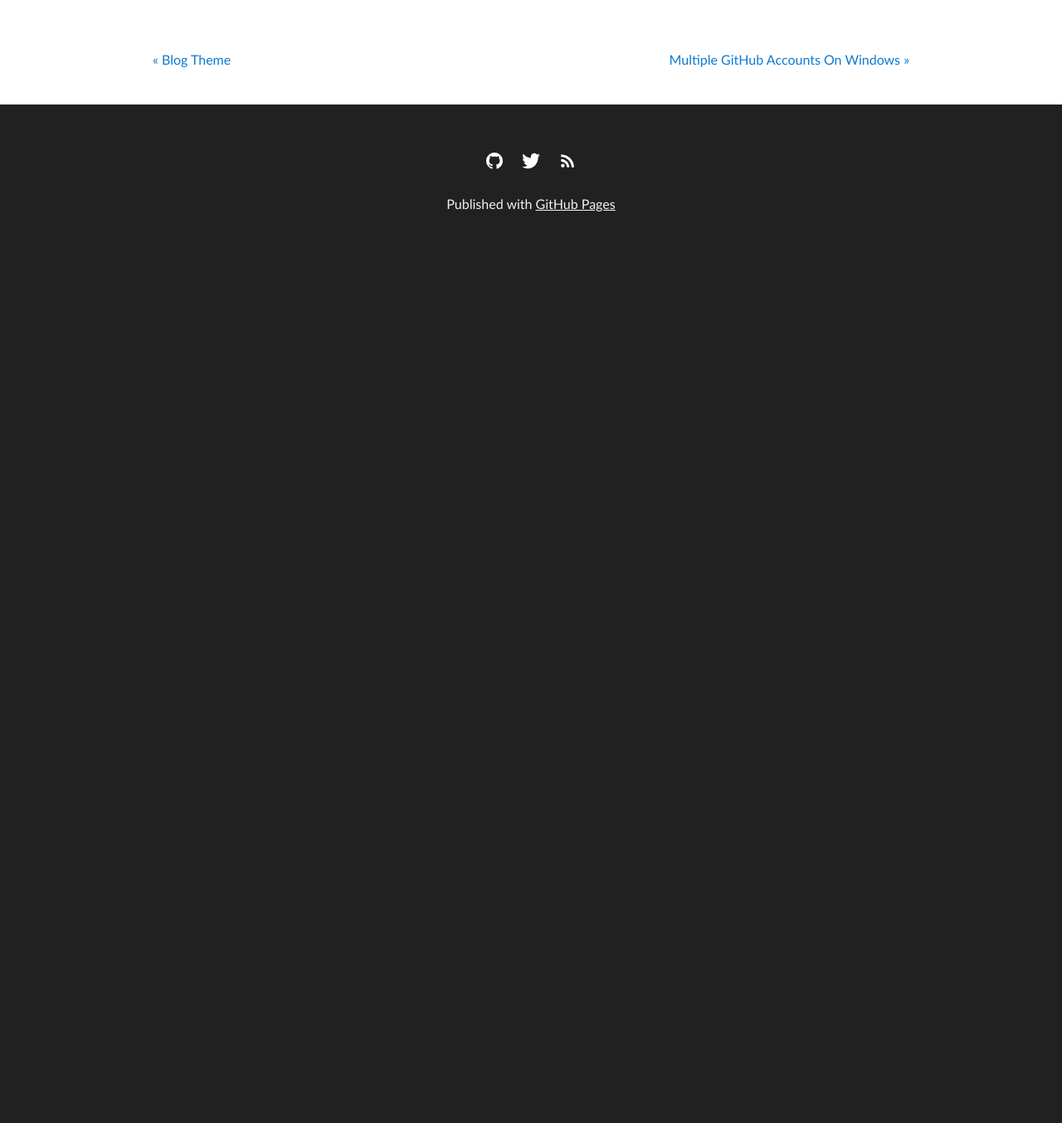
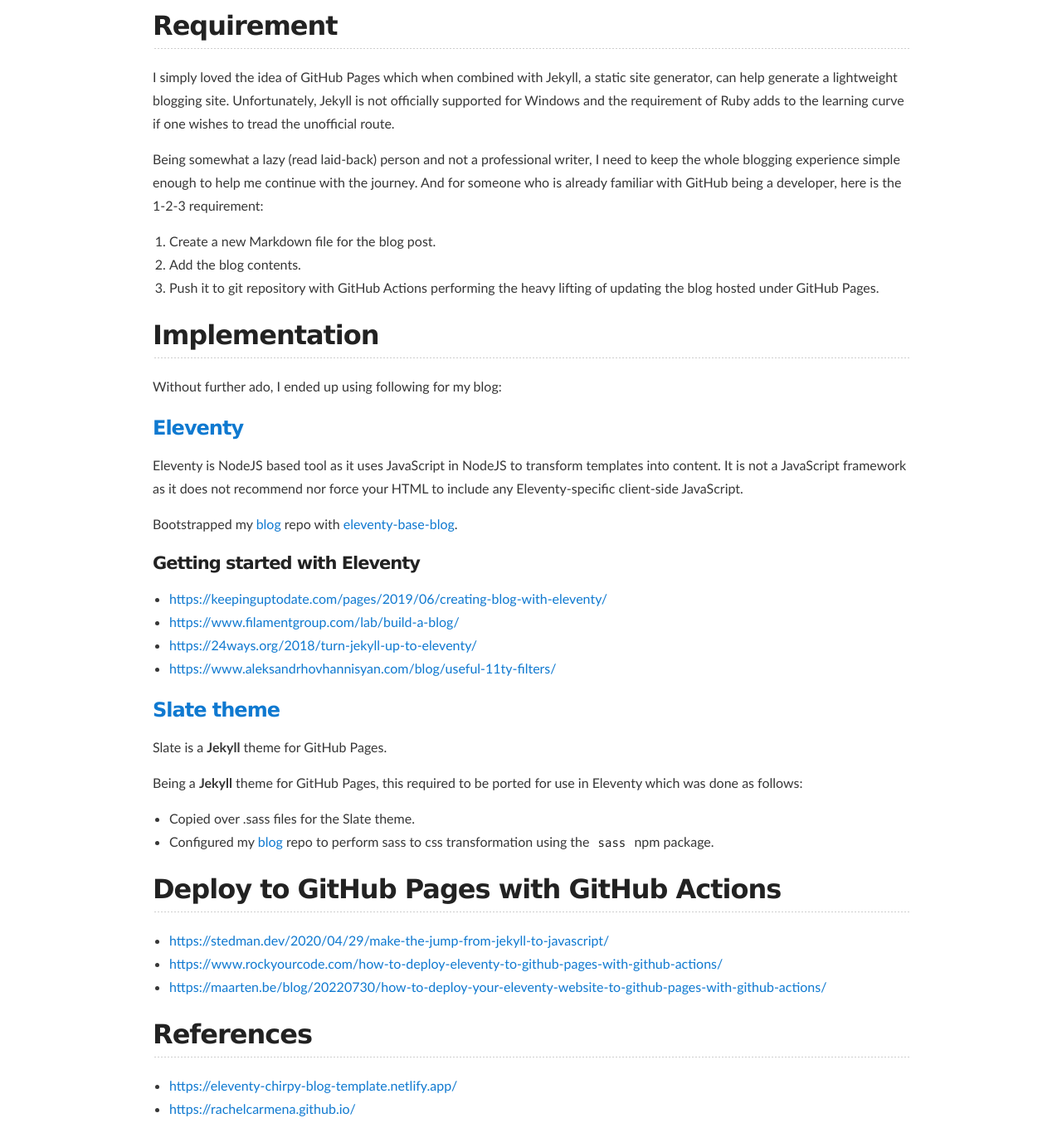
Before and after one commit to jignesh-dalal/blog, an Eleventy site: page content/posts/2022-12-10-how-i-made-this-blog.md in a window 1280 px wide. Shown: the part 341-1695 px from the top of the page at 83% size. Before the commit the page ends 800 px from the top, so only its background shows below. Built offline with nearby package versions, Linux system fonts and the light colour scheme; Eleventy itself is replaced by a stand-in of ours; files that its build step writes are made by us from their sources.

Commit message:
blog content added

```diff
--- a/content/posts/2022-12-10-how-i-made-this-blog.md
+++ b/content/posts/2022-12-10-how-i-made-this-blog.md
@@ -5,3 +5,44 @@
   - git
   - tech
 ---
+
+## Requirement
+I simply loved the idea of GitHub Pages which when combined with Jekyll, a static site generator, can help generate a lightweight blogging site. Unfortunately, Jekyll is not officially supported for Windows and the requirement of Ruby adds to the learning curve if one wishes to tread the unofficial route.
+
+Being somewhat a lazy (read laid-back) person and not a professional writer, I need to keep the whole blogging experience simple enough to help me continue with the journey. And for someone who is already familiar with GitHub being a developer, here is the 1-2-3 requirement:
+1. Create a new Markdown file for the blog post.
+2. Add the blog contents.
+3. Push it to git repository with GitHub Actions performing the heavy lifting of updating the blog hosted under GitHub Pages.
+
+## Implementation
+Without further ado, I ended up using following for my blog:
+
+### [Eleventy](https://www.11ty.dev/docs/)
+Eleventy is NodeJS based tool as it uses JavaScript in NodeJS to transform templates into content. It is not a JavaScript framework as it does not recommend nor force your HTML to include any Eleventy-specific client-side JavaScript.
+
+Bootstrapped my [blog](https://github.com/jignesh-dalal/blog) repo with [eleventy-base-blog](https://github.com/11ty/eleventy-base-blog).
+
+#### Getting started with Eleventy
+* https://keepinguptodate.com/pages/2019/06/creating-blog-with-eleventy/
+* https://www.filamentgroup.com/lab/build-a-blog/
+* https://24ways.org/2018/turn-jekyll-up-to-eleventy/
+* https://www.aleksandrhovhannisyan.com/blog/useful-11ty-filters/
+
+
+### [Slate theme](https://github.com/pages-themes/slate)
+Slate is a **Jekyll** theme for GitHub Pages.
+
+Being a **Jekyll** theme for GitHub Pages, this required to be ported for use in Eleventy which was done as follows:
+* Copied over .sass files for the Slate theme.
+* Configured my [blog](https://github.com/jignesh-dalal/blog) repo to perform sass to css transformation using the `sass` npm package.
+
+
+## Deploy to GitHub Pages with GitHub Actions
+* https://stedman.dev/2020/04/29/make-the-jump-from-jekyll-to-javascript/
+* https://www.rockyourcode.com/how-to-deploy-eleventy-to-github-pages-with-github-actions/
+* https://maarten.be/blog/20220730/how-to-deploy-your-eleventy-website-to-github-pages-with-github-actions/
+
+
+## References
+* https://eleventy-chirpy-blog-template.netlify.app/
+* https://rachelcarmena.github.io/
```
Also changed, not shown: content/posts/2022-12-08-multiple-github-accounts-in-windows.md (+1 -1 lines).
